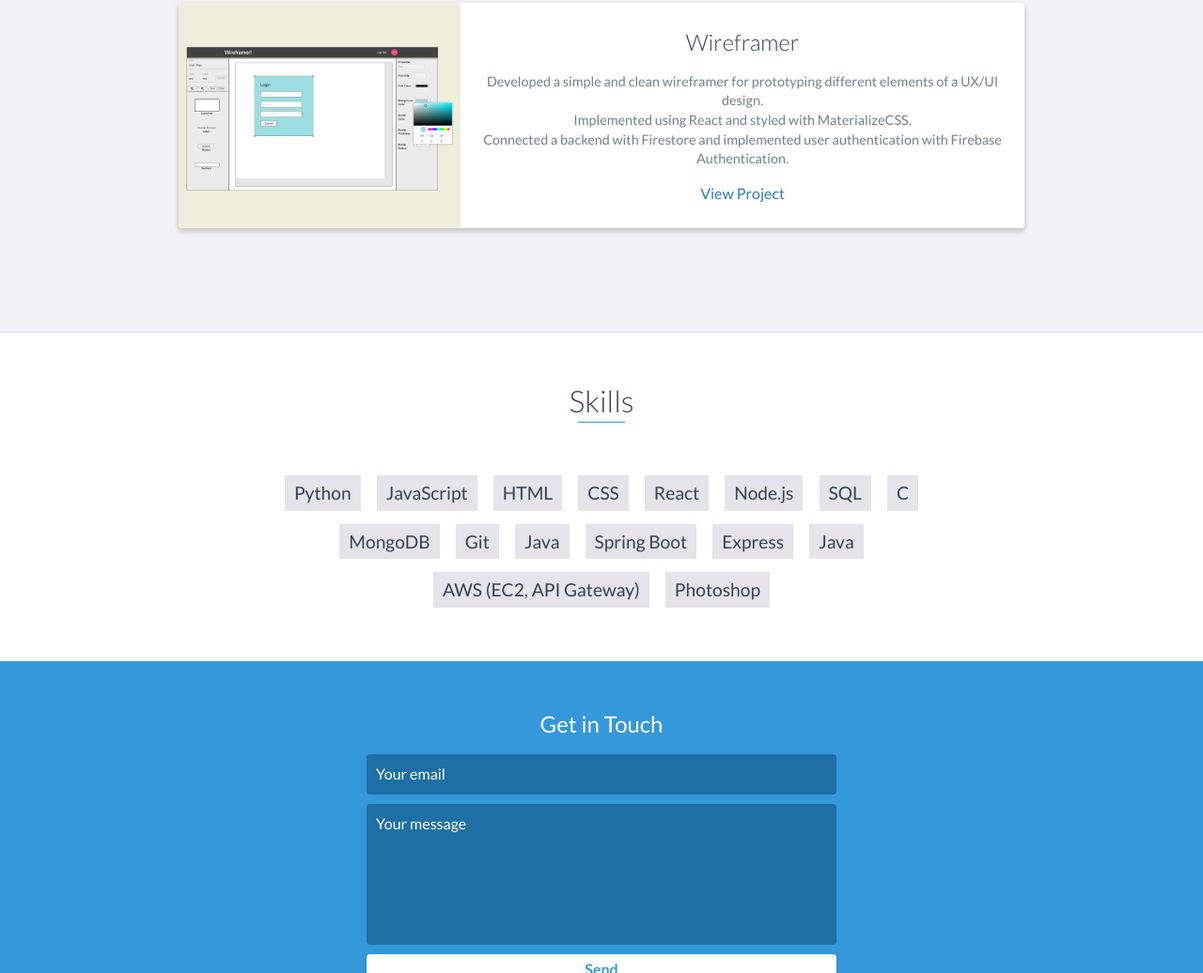
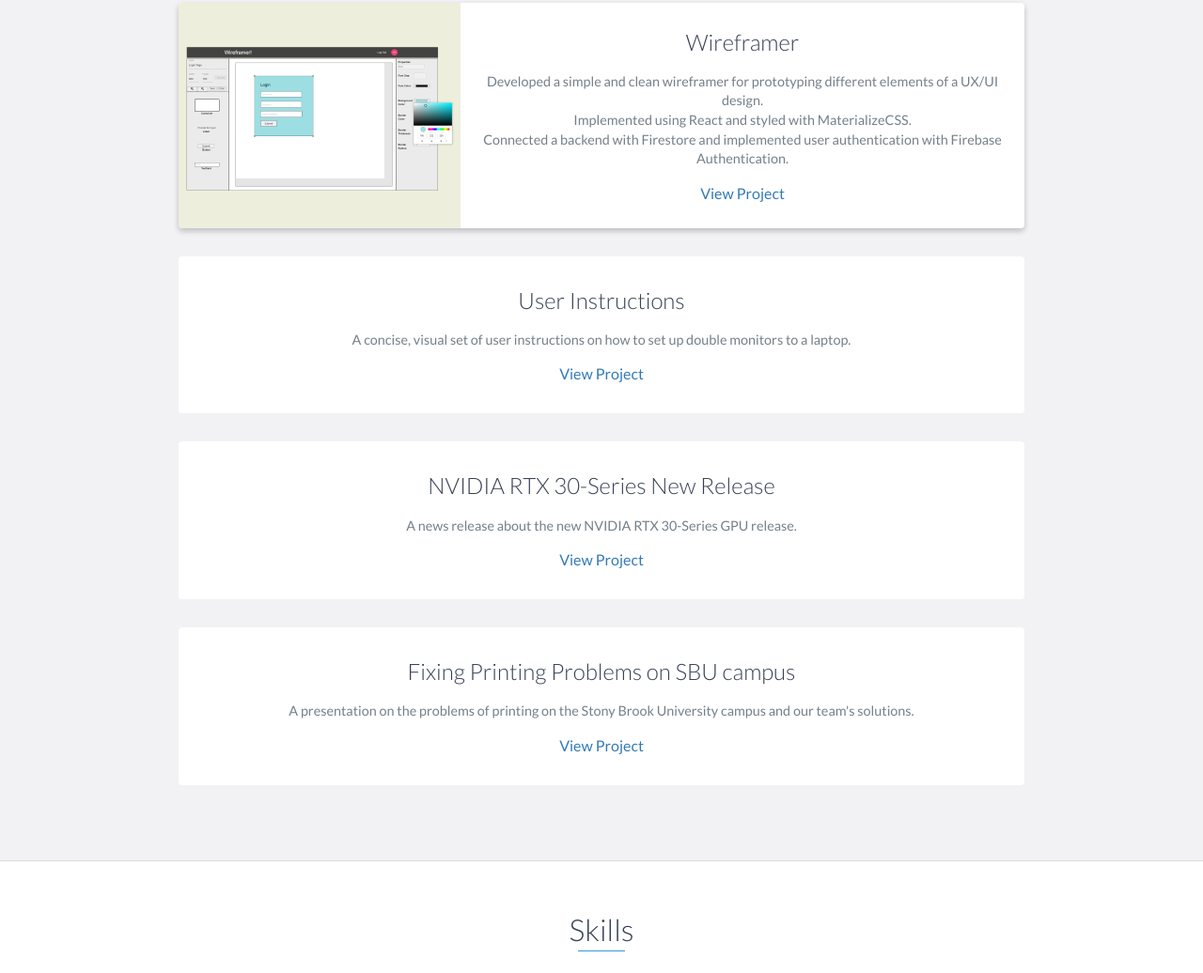
Before and after one commit to alexander-chung/alexander-chung.github.io, a plain HTML site: page index.html in a window 1280 px wide. Shown: the part 2971-4007 px from the top of the page at 94% size. Drawn offline with nearby package versions, Linux system fonts and the light colour scheme.

Commit message:
added 300 projects

```diff
--- a/index.html
+++ b/index.html
@@ -168,8 +168,7 @@
                     <div class="project-info">
                         <h3>Tabnabbing Chrome Extension</h3>
                         <p>
-                            Designed and developed a chrome extension that notifies user of possible tabnabbing phishing attacks and allows user to report the URL.<br>Blacklisted URLs are stored on a MongoDB Atlas cluster and users are warned when encountering a blacklisted URL.<br>Utilizes several technologies such as JavaScript, NodeJS, HTTP, and MongoDB. Implemented a RESTful API with MongoDB Atlas, Express, and mongooseJS.
-                        </p>
+                            Designed and developed a chrome extension that notifies user of possible tabnabbing phishing attacks and allows user to report the URL.<br>Blacklisted URLs are stored on a MongoDB Atlas cluster and users are warned when encountering a blacklisted URL.<br>Utilizes several technologies such as JavaScript, NodeJS, HTTP, and MongoDB. Implemented a RESTful API with MongoDB Atlas, Express, and mongooseJS.            </p>
                         <a href="https://github.com/TaoLinShowdown/CacheMoney" target="_blank">View Project</a>
                     </div>
                     <!-- End .project-info -->
@@ -184,23 +183,49 @@
                     <div class="project-info">
                         <h3>Wireframer</h3>
                         <p>
-                            Developed a simple and clean wireframer for prototyping different elements of a UX/UI design.<br>Implemented using React and styled with MaterializeCSS.<br>Connected a backend with Firestore and implemented user authentication with Firebase Authentication.
-                        </p>
+                            Developed a simple and clean wireframer for prototyping different elements of a UX/UI design.<br>Implemented using React and styled with MaterializeCSS.<br>Connected a backend with Firestore and implemented user authentication with Firebase Authentication.                 </p>
                         <a href="https://github.com/alexander-chung/Wireframer" target="_blank">View Project</a>
                     </div>
                     <!-- End .project-info -->
                 </div>
                 <!-- End .project -->
-                <div class="project shadow-large">
+
+                <div class="project no-image">
                     <div class="project-info">
-                        <h3>Double Monitor Setup User Instructions</h3>
+                        <h3>User Instructions</h3>
                         <p>
-                            A short, visual set of user instructions about setting up double monitors
+                            A concise, visual set of user instructions on how to set up double monitors to a laptop.
                         </p>
-                        <a href="https://github.com/TaoLinShowdown/CacheMoney" target="_blank">View Project</a>
+                        <a href="images/alchung_user_instructions.pdf" target="_blank">View Project</a>
                     </div>
                     <!-- End .project-info -->
                 </div>
+                <!-- End .project -->
+
+                <div class="project no-image">
+                    <div class="project-info">
+                        <h3>NVIDIA RTX 30-Series New Release</h3>
+                        <p>
+                            A news release about the new NVIDIA RTX 30-Series GPU release.
+                        </p>
+                        <a href="images/alchung_news_release.pdf" target="_blank">View Project</a>
+                    </div>
+                    <!-- End .project-info -->
+                </div>
+                <!-- End .project -->
+
+                <div class="project no-image">
+                    <div class="project-info">
+                        <h3>Fixing Printing Problems on SBU campus</h3>
+                        <p>
+                            A presentation on the problems of printing on the Stony Brook University campus and our team's solutions.
+                        </p>
+                        <a href="https://drive.google.com/file/d/1AJctXHItvBMUT-8ThuVWADPdE_UQwix_/view?usp=sharing" target='_blank'>View Project</a>
+                    </div>
+                    <!-- End .project-info -->
+                </div>
+                <!-- End .project -->
+
             </div>
         </div>
     </div>
```
Also changed, not shown: 2 other files.
